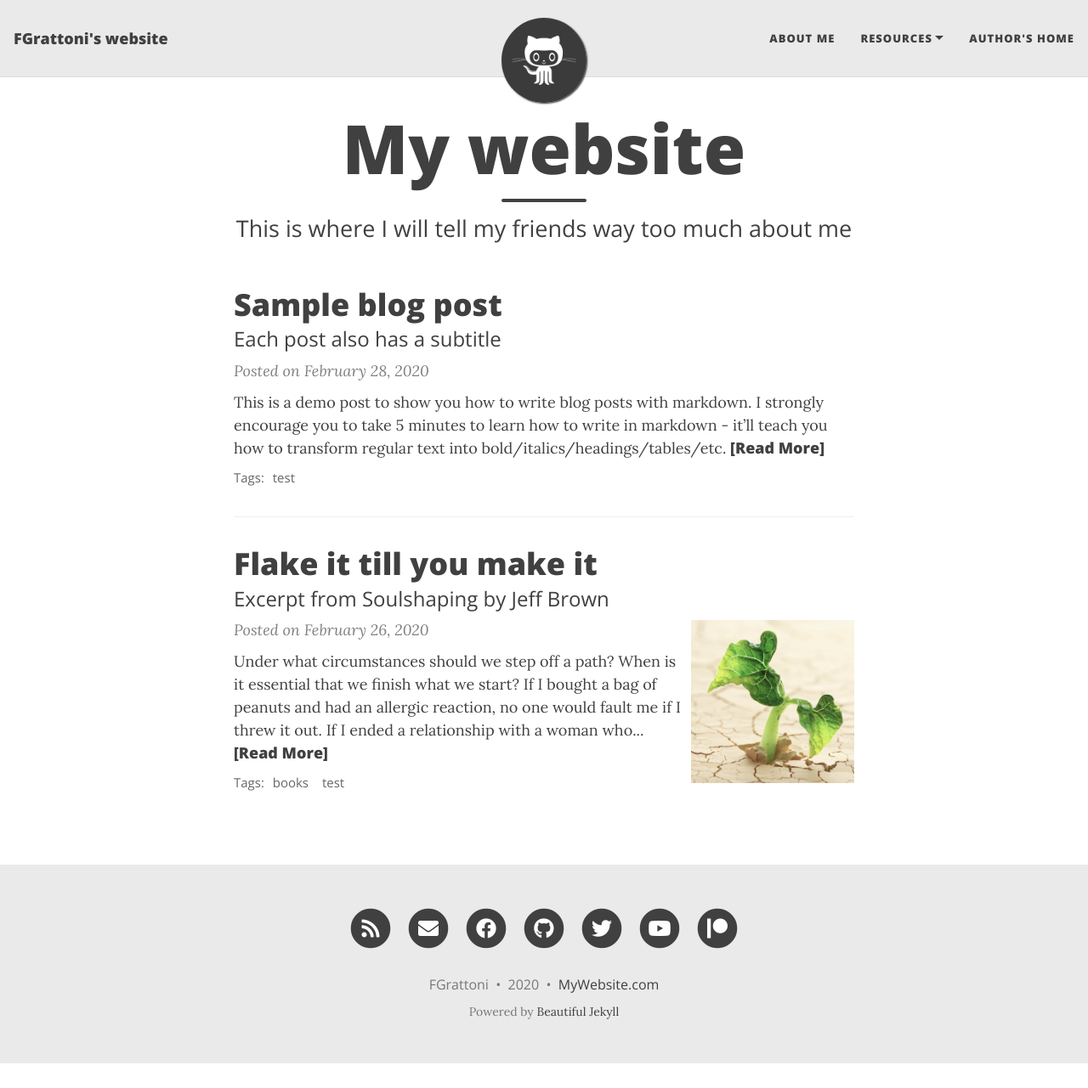
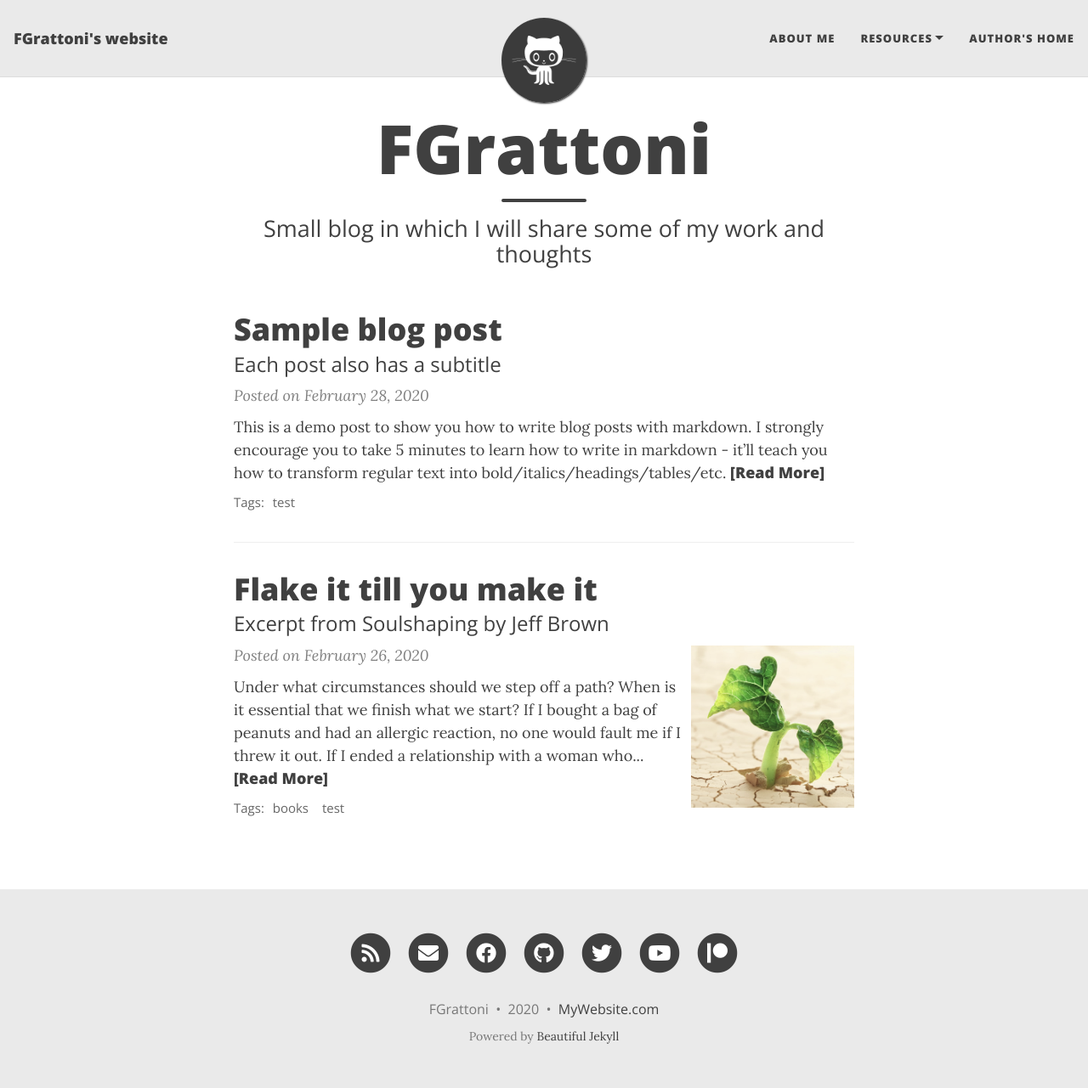
Before and after one commit to FGrattoni/FGrattoni.github.io, a Jekyll site: the page built from index.html, in a window 1280 px wide and 1281 px high. Shown: the whole window at 85% size. Built offline with Jekyll 4.4.1, drawn with Linux system fonts in a browser that asks for light colours; nearby versions of some CDN libraries; the list of posts is cut into pages by our own code.

Commit message:
Update HomePage

```diff
--- a/index.html
+++ b/index.html
@@ -1,5 +1,5 @@
 ---
 layout: home
-title: My website
-subtitle: This is where I will tell my friends way too much about me
+title: FGrattoni
+subtitle: Small blog in which I will share some of my work and thoughts
 ---
```
